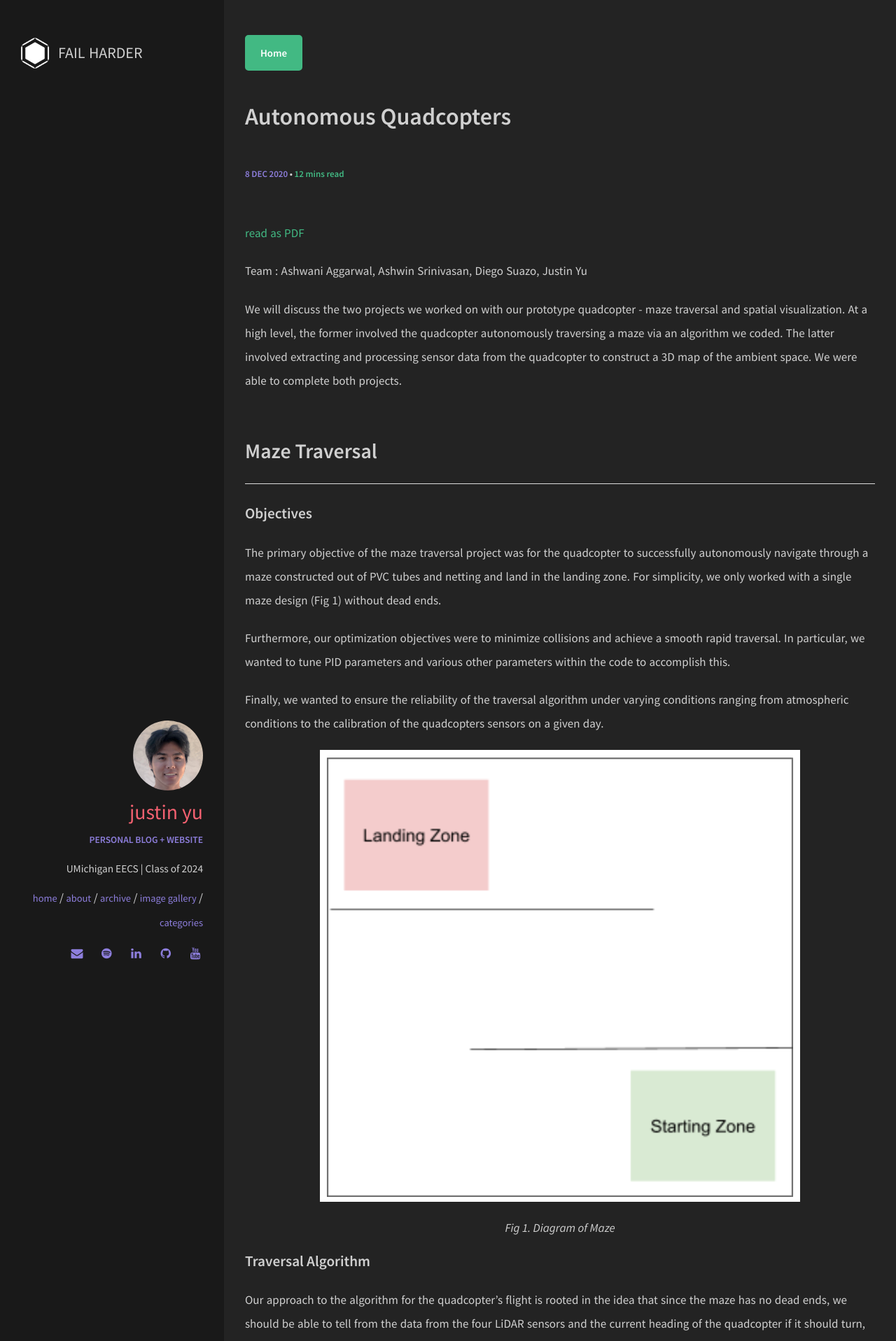
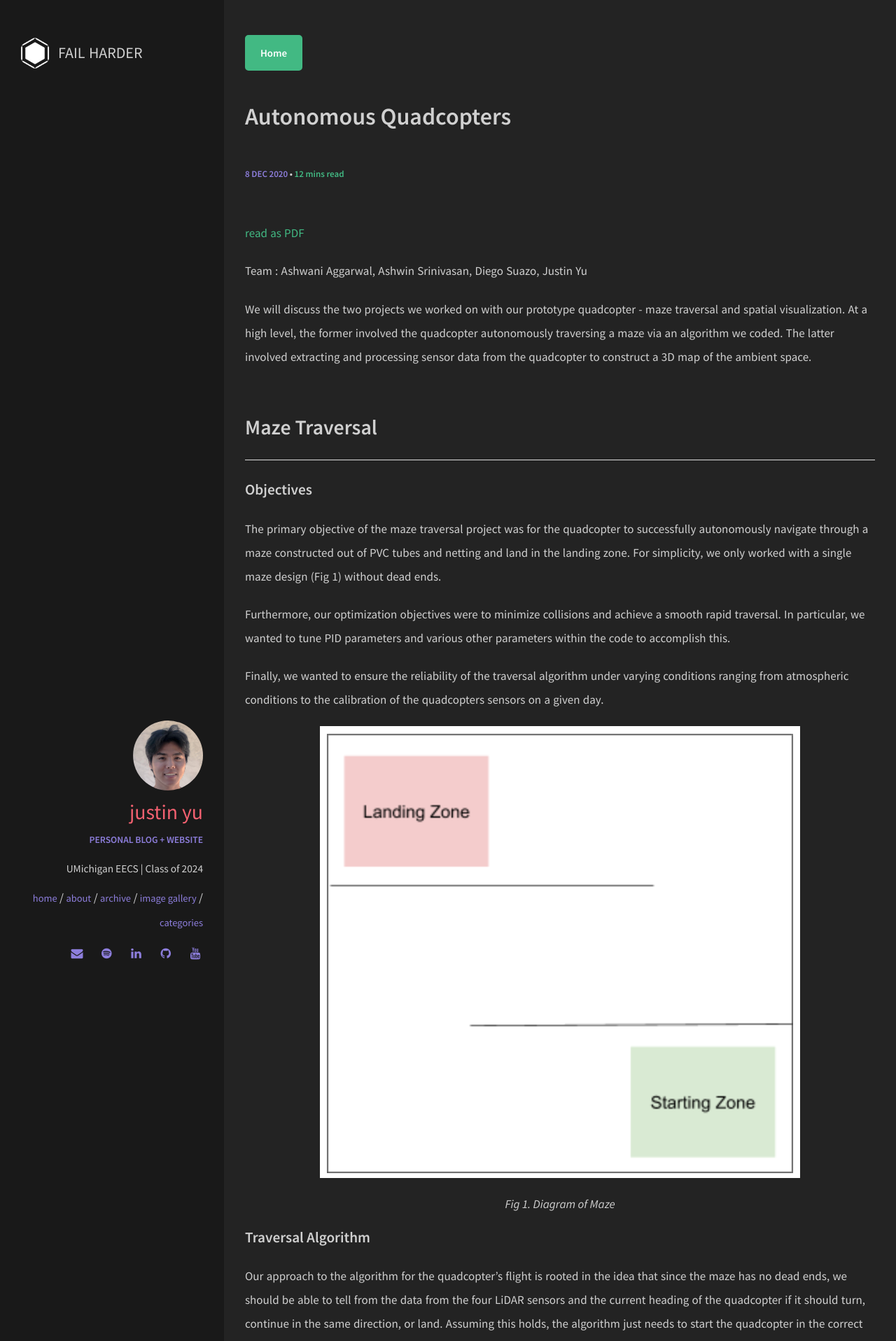
Before and after one commit to uynitsuj/uynitsuj.github.io, a Jekyll site: the page built from _posts/2020-12-08-quadcopter-platform.md, in a window 1280 px wide. Shown: the top 1917 px of the page at 70% size. Built offline with Jekyll 4.4.1, drawn with Linux system fonts in a browser that asks for light colours.

Commit message:
deleted content

```diff
--- a/_posts/2020-12-08-quadcopter-platform.md
+++ b/_posts/2020-12-08-quadcopter-platform.md
@@ -5,12 +5,12 @@ excerpt: "Development of Maze Traversal & Spatial Mapping algorithms"
 categories: [projects]
 image: Post5/main.png
 ---
+
 [read as PDF](/pdf/QC.pdf)
-
 
 Team : Ashwani Aggarwal, Ashwin Srinivasan, Diego Suazo, Justin Yu
 
-We will discuss the two projects we worked on with our prototype quadcopter - maze traversal and spatial visualization.  At a high level, the former involved the quadcopter autonomously traversing a maze via an algorithm we coded. The latter involved extracting and processing sensor data from the quadcopter to construct a 3D map of the ambient space.  We were able to complete both projects.
+We will discuss the two projects we worked on with our prototype quadcopter - maze traversal and spatial visualization.  At a high level, the former involved the quadcopter autonomously traversing a maze via an algorithm we coded. The latter involved extracting and processing sensor data from the quadcopter to construct a 3D map of the ambient space.
 
 ## Maze Traversal
 
```
